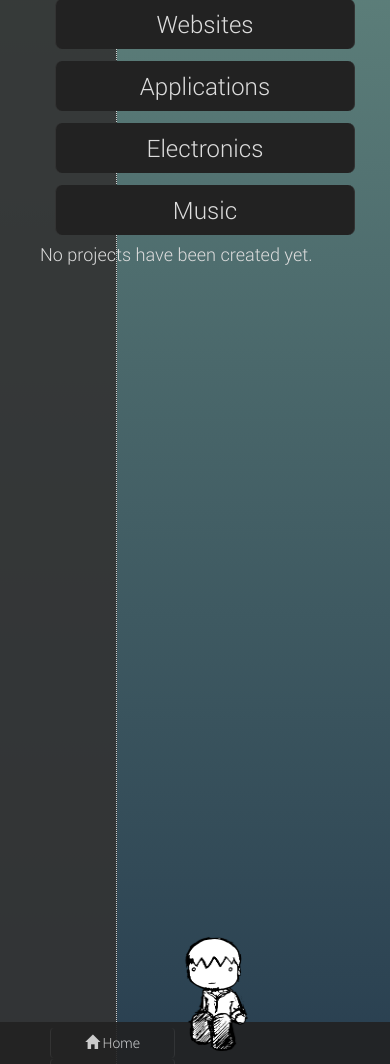
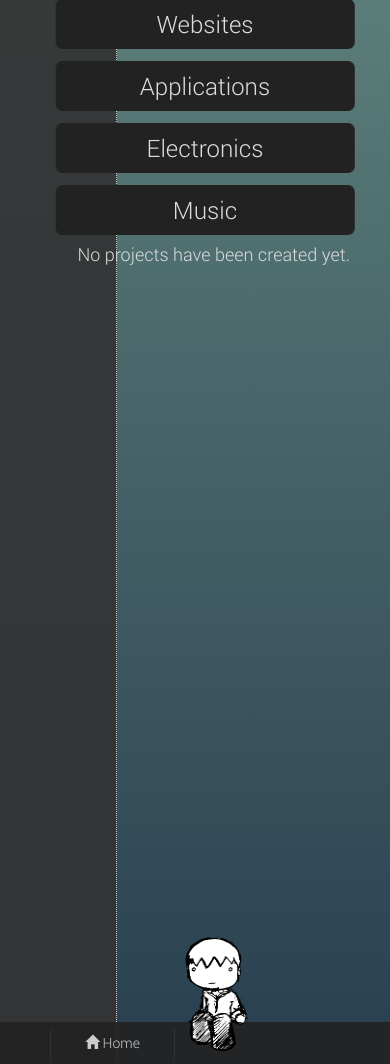
Before and after one commit to kfarr2/sweetscripts, a Django app: page /stuff/ in a window 390 px wide. Shown: the part 183-1247 px from the top of the page. Run offline with Django 3.2, Linux system fonts and the light colour scheme; data that the repository does not hold is empty; parts of the project's set-up code (start-up, migrations or seed data) failed here and were passed over; some libraries are stand-ins or nearby versions.

Commit message:
Fix formatting for scrollbar

```diff
--- a/konstantin/templates/home/admin.html
+++ b/konstantin/templates/home/admin.html
@@ -14,4 +14,10 @@
         {% include 'stuff/_projects.html' %}
     </div>
 </div>
+<script>
+   $(document).ready(function(){
+   var height = $(document).height() - 215;
+   $('.container-center').height(height);
+   });
+</script>
 {% endblock %}
--- a/konstantin/templates/stuff/_menu.html
+++ b/konstantin/templates/stuff/_menu.html
@@ -8,9 +8,6 @@
 
 <script>
    $(document).ready(function(){
-        var height = $(document).height() - 230;
-        $('.container-center').height(height);
-
         $('.inactive').click(function(e){
             e.preventDefault()
             $(this).parent().find('.active').removeClass('active').toggleClass('inactive');
--- a/konstantin/templates/stuff/list.html
+++ b/konstantin/templates/stuff/list.html
@@ -7,14 +7,14 @@
         <br />
         {% include 'stuff/_menu.html' %}
     </div>
-    <div class="container col-md-8 pull-rigth">
+    <div class="container col-md-8 pull-right">
         <div class='container-center'>
             {% include 'stuff/_projects.html' %}
         </div>
     </div>
     <script>
        $(document).ready(function(){
-       var height = $(document).height() - 100;
+       var height = $(document).height() - 75;
        $('.container-center').height(height);
        });
     </script>
```
